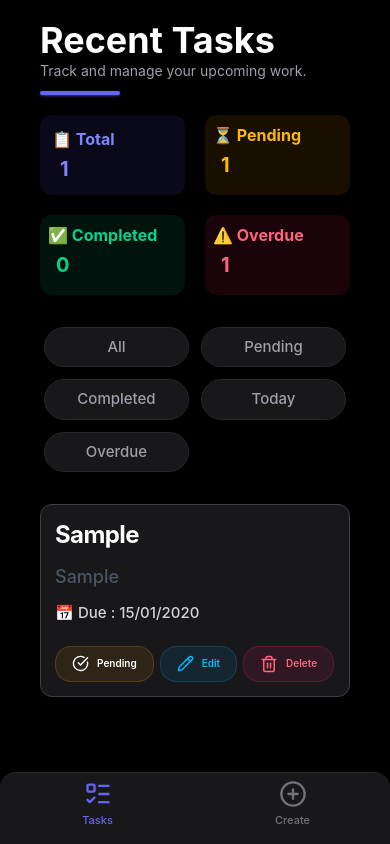
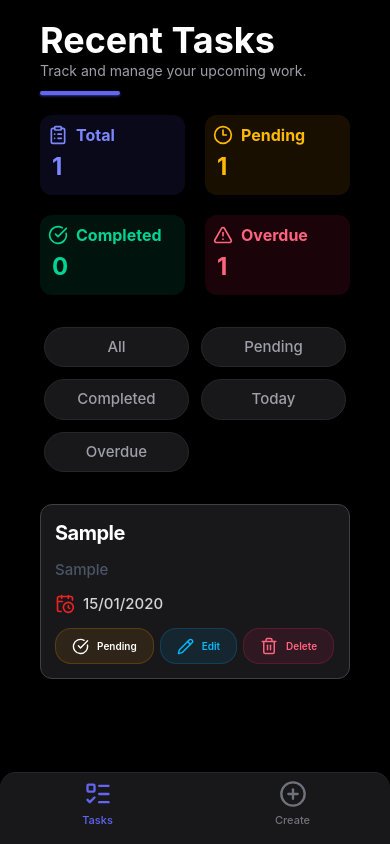
Before and after one commit to Kashyapgaliya29/task-manager-project, a React (Vite) app in the folder Frontend/: page / in a window 390 px wide. Both pictures are taken after typing "Sample", "Sample", "2020-01-15" into the empty fields and a click on the button "+ Add Task". Built offline with nearby package versions, Linux system fonts and the light colour scheme.

Commit message:
UI Imrovement

```diff
--- a/Frontend/src/components/TaskStats.jsx
+++ b/Frontend/src/components/TaskStats.jsx
@@ -1,4 +1,10 @@
 import React from 'react'
+import {
+  ClipboardList,
+  Clock3,
+  CircleCheckBig,
+  TriangleAlert,
+} from "lucide-react";
 
 const TaskStats = ( { todos,todayDate } ) => {
     const totalTask = todos.length;
@@ -9,25 +15,21 @@ const TaskStats = ( { todos,todayDate } ) => {
   return (
     <>
         <div className='grid grid-cols-2 lg:flex gap-5 pt-5 w-full'>
-            {/* <p className='text-xl font-bold'>📋 Total : {totalTask}</p> */}
-            {/* <p className='text-xl font-bold'>⏳ Pending : {pendingTasks}</p>
-            <p className='text-xl font-bold'>✅ Completed : {completedTasks}</p>
-            <p className='text-xl font-bold'>⚠️ Overdue : {overdueTasks}</p> */}
-            <div className='h-20 min-w-30 bg-indigo-500/10 text-indigo-400 rounded-xl flex flex-col justify-between p-3 '>
-                <p className='text-base lg:text-xl font-bold'>📋 Total</p>
-                <p className='text-xl font-bold px-2 py-1'>{totalTask}</p>
+            <div className='h-20 min-w-30 bg-indigo-500/10 text-indigo-400 rounded-xl flex flex-col p-2'>
+                <p className='text-base lg:text-xl font-bold flex items-center gap-2'><ClipboardList size={20} /> Total</p>
+                <p className='text-2xl font-bold px-1 py-1 '>{totalTask}</p>
             </div>
             <div className='h-20 min-w-30 bg-amber-500/10 text-amber-400 rounded-xl flex flex-col p-2 '>
-                <p className='text-base lg:text-xl font-bold'>⏳ Pending</p>
-                <p className='text-xl font-bold px-2 py-1'>{pendingTasks}</p>
+                <p className='text-base lg:text-xl font-bold flex items-center gap-2'><Clock3 size={20}/> Pending</p>
+                <p className='text-2xl font-bold px-1 py-1'>{pendingTasks}</p>
             </div>
             <div className='h-20 min-w-30 bg-emerald-500/10 text-emerald-400 rounded-xl flex flex-col p-2 '>
-                <p className='text-base lg:text-xl font-bold'>✅ Completed</p>
-                <p className='text-xl font-bold px-2 py-1'>{completedTasks}</p>
+                <p className='text-base lg:text-xl font-bold flex items-center gap-2'><CircleCheckBig size={20}/> Completed</p>
+                <p className='text-2xl font-bold px-1 py-1'>{completedTasks}</p>
             </div>
             <div className='h-20 min-w-30 bg-rose-500/10 text-rose-400 rounded-xl flex flex-col p-2 '>
-                <p className='text-base lg:text-xl font-bold'>⚠️ Overdue</p>
-                <p className='text-xl font-bold px-2 py-1'>{overdueTasks}</p>
+                <p className='text-base lg:text-xl font-bold flex items-center gap-2'><TriangleAlert size={20}/> Overdue</p>
+                <p className='text-2xl font-bold px-1 py-1'>{overdueTasks}</p>
             </div>
         </div>
     </>
--- a/Frontend/src/components/TodoCard.jsx
+++ b/Frontend/src/components/TodoCard.jsx
@@ -3,10 +3,7 @@ import YesImage from '../assets/yes.png'
 import EditImage from '../assets/edit.png'
 import DeleteImage from '../assets/remove.png'
 import {useNavigate} from 'react-router-dom'
-import {Pencil} from 'lucide-react'
-import {Trash2} from 'lucide-react'
-import {CircleCheckBig} from 'lucide-react'
-
+import {Pencil,CalendarClock,Trash2,CircleCheckBig} from 'lucide-react'
 
 
 const TodoCard = ({ todo,toggleStatus,deleteTodo,setEditedTodo }) => {
@@ -18,12 +15,12 @@ const TodoCard = ({ todo,toggleStatus,deleteTodo,setEditedTodo }) => {
   }
   return (
     <>
-        <div className={` ${todo.completed ? 'opacity-40' : ''} max-h-55 p-3.5 lg:min-h-55 w-full bg-zinc-900 border border-zinc-700 text-white rounded-xl font-medium flex flex-col justify-between hover:scale-105 transation-all duration-300`}>
+        <div className={` ${todo.completed ? 'opacity-40' : ''} max-h-48 p-3.5 lg:min-h-49 w-full bg-zinc-900 border border-zinc-700 text-white rounded-xl font-medium flex flex-col justify-between items-start hover:scale-105 transation-all duration-300`}>
 
-            <h1 className={`${todo.completed ? 'line-through text-zinc-600' : ''} text-2xl font-bold tracking-tight`}>{todo.title}</h1>
-            <p className='font-stretch-50% text-lg text-gray-600 font-medium wrap-break-word pt-3'>{todo.description}</p>
-            <p className='text-[15px] text-zinc-300 font-medium wrap-break-words pt-2.5 leading-relaxed'>📅 Due : {new Date(todo.duedate).toLocaleDateString('en-GB')}</p>
-            <div className='flex pt-5 lg:flex-row gap-1.5'>
+            <h1 className={`${todo.completed ? 'line-through text-zinc-600' : ''} lg:text-2xl text-xl font-bold tracking-tight`}>{todo.title}</h1>
+            <p className='font-stretch-50% text-[15px] text-gray-600 font-medium wrap-break-word pt-3 lg:pt-0'>{todo.description}</p>
+            <p className='text-[15px] text-zinc-300 font-medium wrap-break-words pt-2.5 lg:pt-0 leading-relaxed flex items-center gap-2'><CalendarClock size={20} color='#ec2222'/>{new Date(todo.duedate).toLocaleDateString('en-GB')}</p>
+            <div className='flex pt-3 lg:pt-0 lg:flex-row gap-1.5'>
                 <button
                   className={`px-4 py-2 text-[10px] lg:px-5 lg:py-2 lg:text-[13px] font-semibold rounded-2xl active:scale-95 ${todo.completed ? 'bg-emerald-500/10 border border-emerald-500/20 text-emerald-400':'bg-amber-500/10 border border-amber-500/20 text-amber-400'} text-white rounded `}
                   onClick={()=>toggleStatus(todo.id)}>
--- a/Frontend/src/components/TodoForm.jsx
+++ b/Frontend/src/components/TodoForm.jsx
@@ -1,6 +1,6 @@
 import React, { useEffect, useState } from 'react'
 import {useNavigate} from 'react-router-dom'
-import {Calendar} from 'lucide-react'
+import {Calendar,FilePenLine,Type} from 'lucide-react'
 
 const TodoForm = ({ todos, setTodos, filter, setFilter, editedTodo, setEditedTodo }) => {
   const [title, setTitle] = useState('')
@@ -62,6 +62,7 @@ const TodoForm = ({ todos, setTodos, filter, setFilter, editedTodo, setEditedTod
         <h1 className='text-4xl font-bold'>{editedTodo ? 'Editing Task' : 'Add Task'}</h1>
         <p className='text-sm text-zinc-400 font-normal leading-relaxed'>Create tasks, set deadlines, and stay organized.</p>
         <div className="h-1 w-20 bg-[#6366f1] rounded-full mt-2 shadow-sm shadow-indigo-500/50"></div><br />
+        <p className='flex items-center gap-2 px-1 text-zinc-400 mb-2 lg:hidden'><Type size={18} />Title</p>
         <input
           className='h-13 rounded-lg border-2 border-zinc-700 bg-zinc-900 px-3 text-white'
           type="text"
@@ -69,6 +70,7 @@ const TodoForm = ({ todos, setTodos, filter, setFilter, editedTodo, setEditedTod
           value={title}
           onChange={(e) => setTitle(e.target.value)}
         /><br />
+        <p className='flex items-center gap-2 px-1 text-zinc-400 mb-2 lg:hidden'><FilePenLine size={18} /> Description</p>
         <textarea
           className='h-20 rounded-lg border-2 border-zinc-700 bg-zinc-900 px-2 text-white py-2'
           placeholder='Enter Description'
--- a/Frontend/src/components/TodoList.jsx
+++ b/Frontend/src/components/TodoList.jsx
@@ -24,7 +24,7 @@ const TodoList = ( { filterTodos,toggleStatus,deleteTodo,setEditedTodo,filter }
                     { filter === 'all' &&
                         <>
                         <p className='text-3xl font-bold text-zinc-200'>All <span className='italic text-red-500'>Caught</span> Up!</p>
-                        <p className='text-sm text-zinc-500 mt-1'>Got something new on your mind? Add it below.</p>
+                        <p className='text-sm text-wrap text-center text-zinc-500 mt-1'>Got something new on your mind? Add it below.</p>
                         <Link to= '/'  className='lg:hidden px-6 py-2.5 bg-indigo-600 hover:bg-indigo-500 active:scale-95 text-white text-sm font-semibold rounded-xl mt-5'>Add Task</Link>
                         </>
                     }
@@ -36,7 +36,7 @@ const TodoList = ( { filterTodos,toggleStatus,deleteTodo,setEditedTodo,filter }
                     }
                     { filter === 'completed' &&
                         <>
-                        <p className='text-3xl font-bold text-zinc-200'>No <span className='italic text-red-500'>Complted</span> Tasks Yet!</p>
+                        <p className='text-3xl text-wrap text-center font-bold text-zinc-200'>No <span className='italic text-red-500'>Complted</span> Tasks Yet!</p>
                         <p className='text-sm text-zinc-500 mt-1'>Complete a task to see it here.</p>
                         </>
                     }
```
